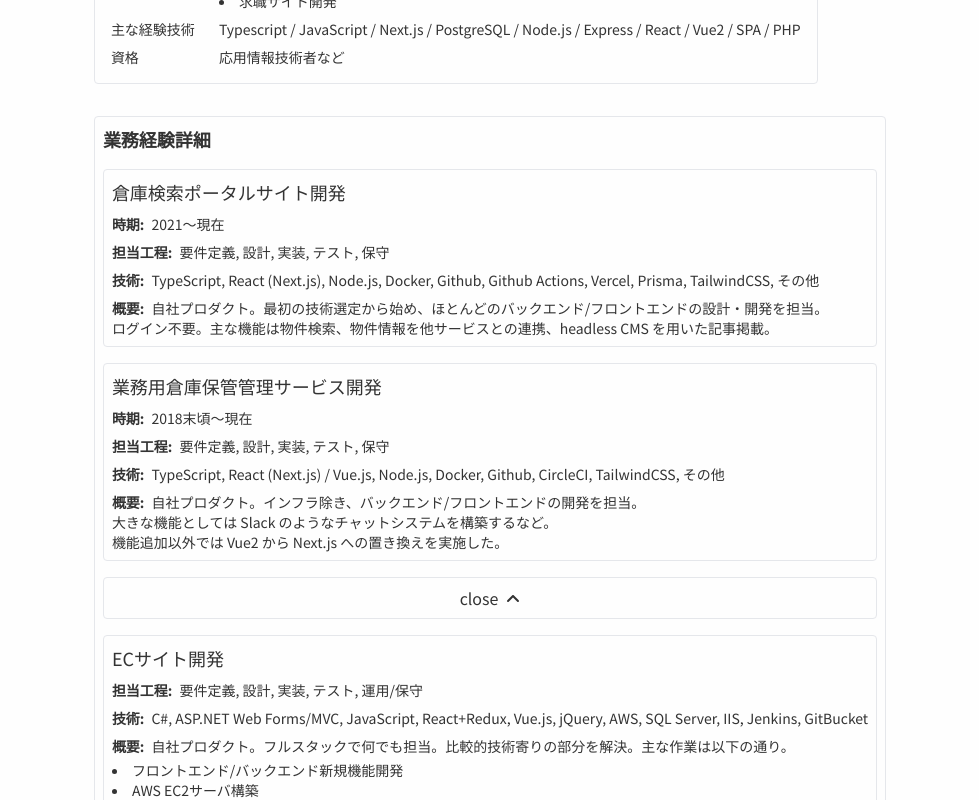
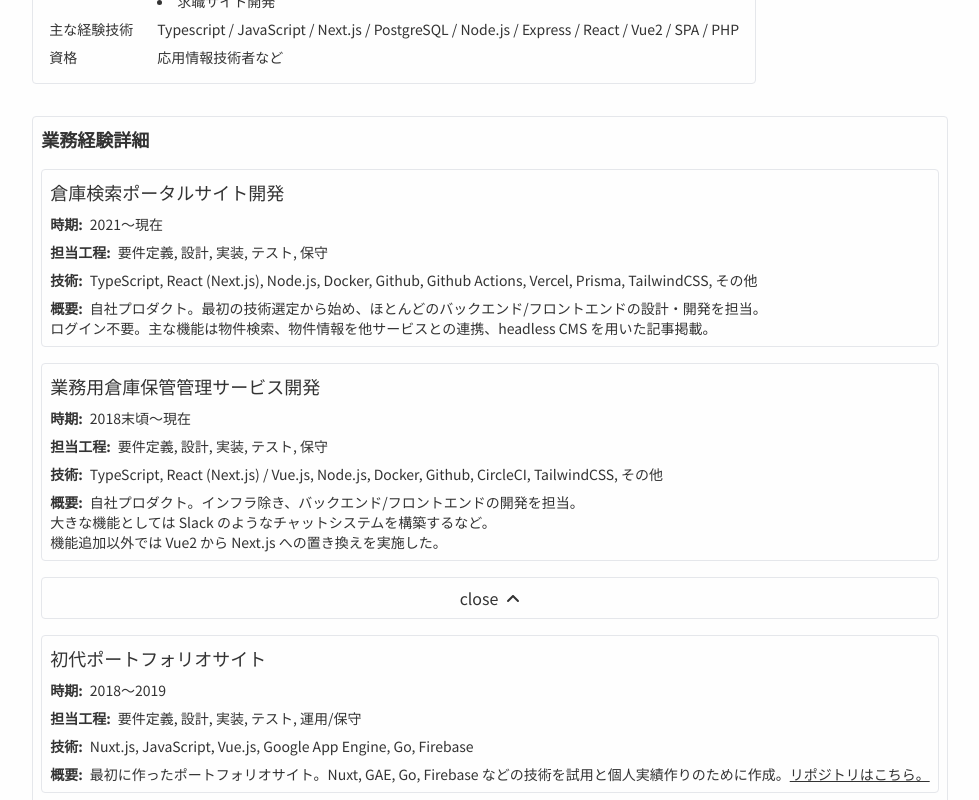
Before and after one commit to kik4/my-portfolio-next, a Next.js app: page / in a window 1280 px wide. Both pictures are taken after a click on the button "and more...". Shown: the part 546-1346 px from the top of the page, without its empty margins (150-1129 px from the left). Built offline with nearby package versions, Linux system fonts and the light colour scheme.

Commit message:
add product

```diff
--- a/app/_components/HiddenSections.tsx
+++ b/app/_components/HiddenSections.tsx
@@ -2,6 +2,7 @@
 
 import { faAngleUp } from "@fortawesome/free-solid-svg-icons";
 import { FontAwesomeIcon } from "@fortawesome/react-fontawesome";
+import Link from "next/link";
 import { useState } from "react";
 
 export const HiddenSections: React.FC = () => {
@@ -24,6 +25,39 @@ export const HiddenSections: React.FC = () => {
 			</button>
 			{isOpen && (
 				<>
+					<section className="flex flex-col gap-2 rounded border p-2 text-sm">
+						<h3 className="text-lg">初代ポートフォリオサイト</h3>
+						<div>
+							<span className="mr-[0.5em] font-bold">時期:</span>
+							2018〜2019
+						</div>
+						<div>
+							<span className="mr-[0.5em] font-bold">担当工程:</span>
+							{["要件定義", "設計", "実装", "テスト", "運用/保守"].join(", ")}
+						</div>
+						<div>
+							<span className="mr-[0.5em] font-bold">技術:</span>
+							{[
+								"Nuxt.js",
+								"JavaScript",
+								"Vue.js",
+								"Google App Engine",
+								"Go",
+								"Firebase",
+							].join(", ")}
+						</div>
+						<div>
+							<span className="mr-[0.5em] font-bold">概要:</span>
+							最初に作ったポートフォリオサイト。Nuxt, GAE, Go, Firebase
+							などの技術を試用と個人実績作りのために作成。
+							<Link
+								className="inline-block underline"
+								href="https://github.com/kik4/my-portfolio-nuxt/tree/master"
+							>
+								リポジトリはこちら。
+							</Link>
+						</div>
+					</section>
 					<section className="flex flex-col gap-2 rounded border p-2 text-sm">
 						<h3 className="text-lg">ECサイト開発</h3>
 						<div>
```
